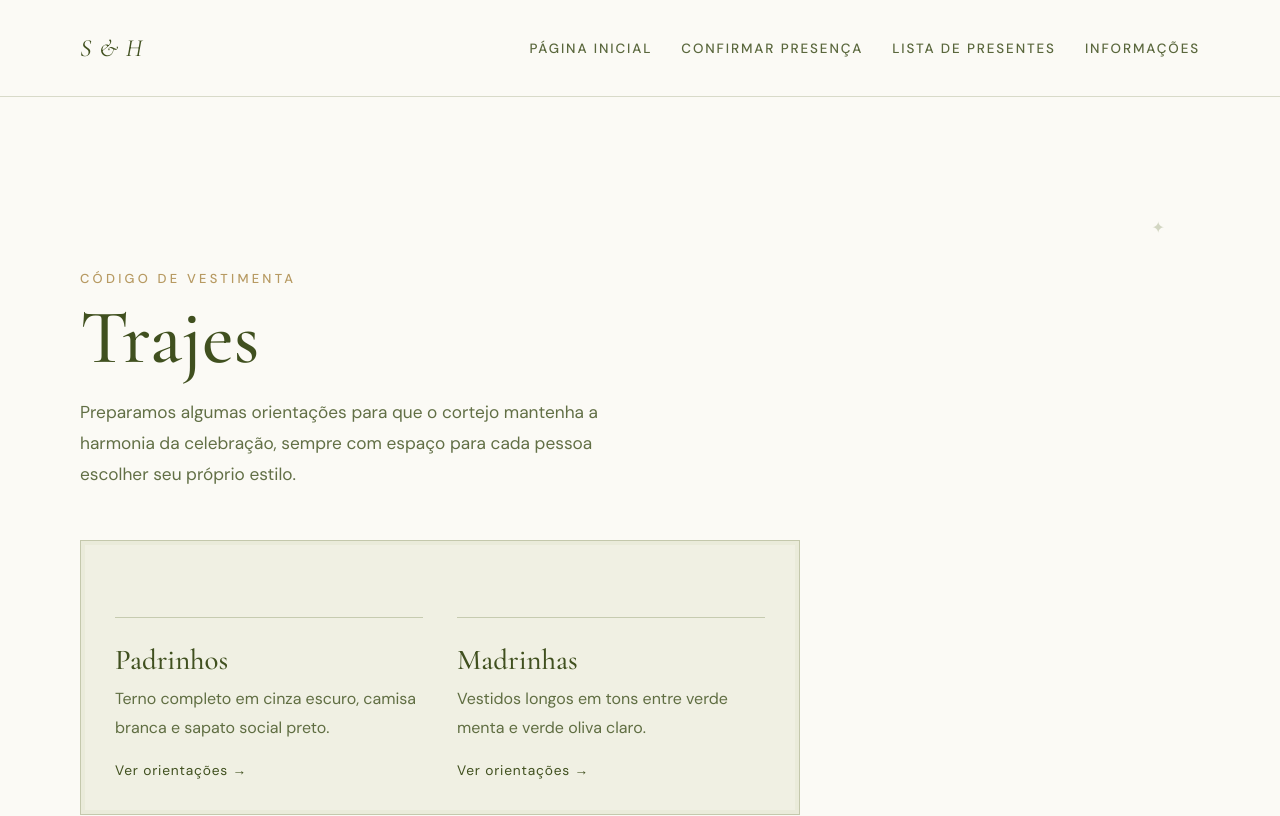
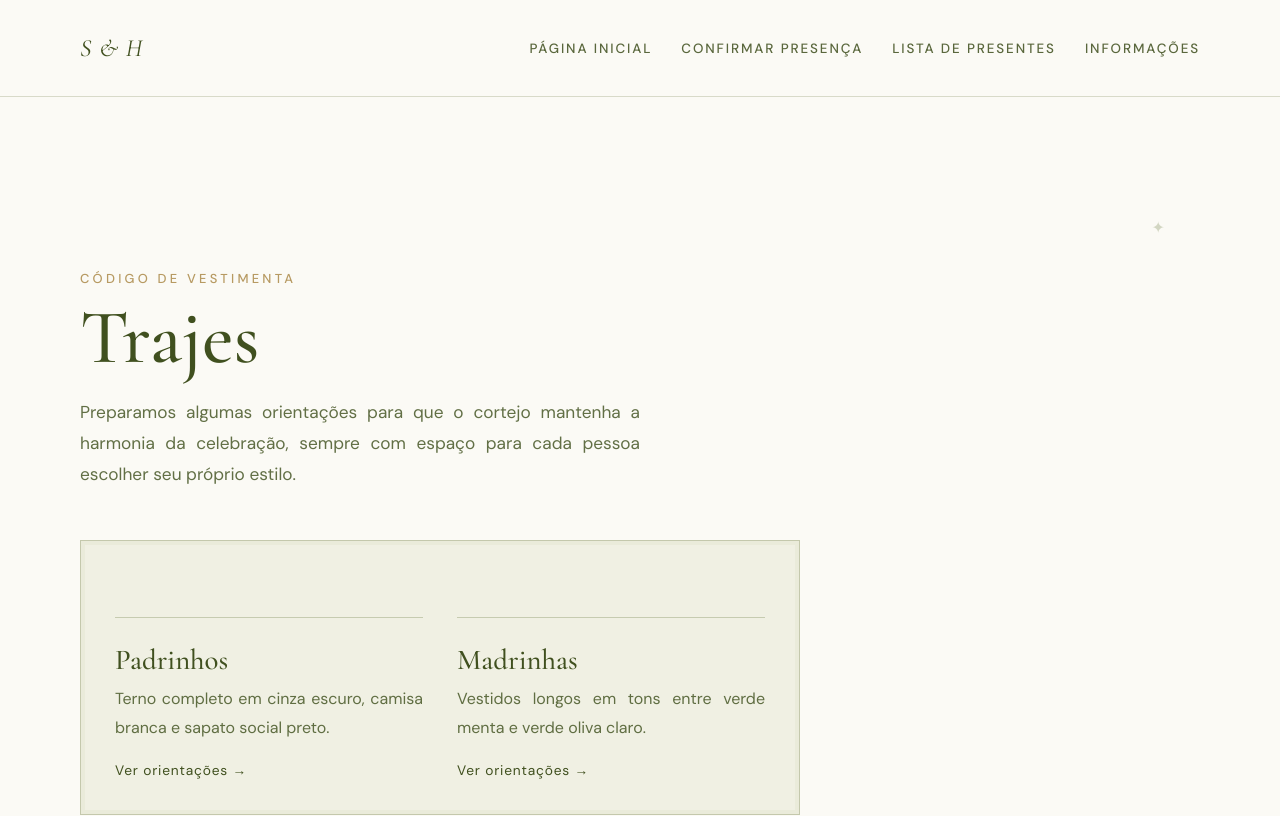
Before and after one commit to sarahhprog/sitecasamento, a React (Vite) app in the folder casamento/: page /trajes in a window 1280 px wide. Shown: the top 816 px of the page. Built offline with nearby package versions, Linux system fonts and the light colour scheme.

Commit message:
Atualiza layout e informações do site

```diff
--- a/casamento/src/App.css
+++ b/casamento/src/App.css
@@ -33,8 +33,8 @@
 .menu-button { display: none; border: 0; background: none; color: inherit; font-size: 1.4rem; cursor: pointer; }
 
 .hero { position: relative; overflow: hidden; color: var(--ivory); background: var(--forest); }
-.hero-photo { height: 27.5vh; min-height: 206px; max-height: 350px; background: linear-gradient(180deg, rgba(92,107,45,.12), rgba(63,73,29,.38)), url('https://images.unsplash.com/photo-1519741497674-611481863552?auto=format&fit=crop&w=2000&q=85') center/cover; }
-.hero-info { position: relative; min-height: calc(420px + 6.5vh); display: flex; align-items: center; background: var(--forest); }
+.hero-photo { height: 31.625vh; min-height: 206px; max-height: 350px; background: linear-gradient(180deg, rgba(92,107,45,.12), rgba(63,73,29,.38)), url('https://images.unsplash.com/photo-1519741497674-611481863552?auto=format&fit=crop&w=2000&q=85') center/cover; }
+.hero-info { position: relative; min-height: calc(357px + 5.525vh); display: flex; align-items: center; background: var(--forest); }
 .hero-info::before { content: ''; position: absolute; inset: 42px 36px; z-index: 0; background: var(--home-paper); border: 1px solid var(--forest-text); pointer-events: none; }
 .hero-info::after { content: '✦'; position: absolute; top: 52px; left: 50%; z-index: 2; color: var(--forest-text); font-size: 1.2rem; transform: translateX(-50%); }
 .hero-foliage { position: absolute; inset: 50px 41px; z-index: 1; pointer-events: none; opacity: .72; border: 1px solid rgba(64,80,31,.7); }
@@ -48,9 +48,9 @@
 .hero-divider { width: 1px; height: 18px; background: var(--forest-text); }
 .countdown { display: flex; justify-content: center; gap: 32px; margin-top: 46px; animation-delay: .4s; }
 .count-item { min-width: 58px; text-align: left; }
-.count-item strong { display: block; color: var(--wine-dark); font: 700 calc(2.28rem + 2px) var(--serif); }
-.count-item small { color: var(--wine-dark); font-size: calc(.84rem + 2px); font-weight: 700; letter-spacing: .18em; text-transform: uppercase; }
-.count-placeholder { color: var(--wine-dark); font: italic 700 calc(1.1rem + 2px) var(--serif); }
+.count-item strong { display: block; color: var(--wine-dark); font: 700 2.28rem var(--serif); }
+.count-item small { color: var(--wine-dark); font-size: .84rem; font-weight: 700; letter-spacing: .18em; text-transform: uppercase; }
+.count-placeholder { color: var(--wine-dark); font: italic 700 1.1rem var(--serif); }
 
 .quick-links { position: relative; z-index: 1; padding: 34px 0 74px; background: linear-gradient(to bottom, rgba(120,136,59,0) 0, var(--mint-light) 58px, var(--mint-light) calc(100% - 58px), rgba(120,136,59,0) 100%); }
 .quick-grid { display: grid; grid-template-columns: repeat(3, 1fr); }
@@ -521,6 +521,12 @@
 .site-shell > main > .hero .count-placeholder {
   color: var(--forest-text);
 }
+.site-shell > main > :not(.hero) p,
+.site-shell > main > :not(.hero) li,
+.page-main p,
+.page-main li {
+  text-align: justify;
+}
 
 @media (max-width: 760px) {
   .container { width: min(100% - 36px, 560px); }
@@ -545,7 +551,7 @@
   .countdown { gap: 18px; margin-top: 34px; }
   .countdown { justify-content: center; }
   .count-item { min-width: 44px; }
-  .count-item strong { font-size: calc(1.75rem + 2px); font-weight: 700; }
+  .count-item strong { font-size: 1.75rem; font-weight: 700; }
   .quick-grid { grid-template-columns: 1fr; }
   .quick-card, .quick-card:first-child { padding: 25px 26px; border-right: 0; border-bottom: 1px solid var(--line); }
   .quick-card:last-child { border-bottom: 0; }
--- a/casamento/src/pages/Informacoes.jsx
+++ b/casamento/src/pages/Informacoes.jsx
@@ -3,6 +3,6 @@ import LocationSection from '../components/LocationSection'
 import { weddingData } from '../data/weddingData'
 import { Link } from 'react-router-dom'
 function Informacoes() {
-  return <PageLayout eyebrow="Planeje sua chegada" title="Informações"><p className="page-intro">Tudo para celebrar conosco: o casamento acontece às {weddingData.timeLabel}, no dia {weddingData.dateLabel.replaceAll('.', '/')}, em {weddingData.venue}.</p><LocationSection /><section className="page-card attire-section"><span className="eyebrow">Código de vestimenta</span><h2>Traje dos convidados</h2><p>Sugerimos o <strong>traje passeio completo</strong>, com roupas sociais e elegantes para a ocasião.</p><p>Para os homens, sugerimos <strong>terno, costume ou outras combinações de roupa social</strong>.</p><p>Para as mulheres, sugerimos <strong>vestidos de festa, vestidos longos ou midi e outras composições sociais elegantes</strong>.</p><div className="attire-note"><h3>Cores</h3><p>Não há uma paleta de cores definida para os convidados. Fiquem à vontade para escolher as cores que preferirem.</p><p>Pedimos apenas que o <strong>branco e os tons muito próximos ao branco sejam reservados à noiva</strong>. 🤍</p></div><div className="attire-cortege"><p>Para quem faz parte do nosso cortejo, preparamos orientações específicas:</p><div className="attire-links"><Link className="button" to="/trajes/padrinhos">Sou Padrinho →</Link><Link className="button button-muted" to="/trajes/madrinhas">Sou Madrinha →</Link></div></div></section></PageLayout>
+  return <PageLayout eyebrow="Planeje sua chegada" title="Informações"><p className="page-intro">Tudo para celebrar conosco: o casamento acontece às {weddingData.timeLabel}, dia {weddingData.dateLabel.replaceAll('.', '/')}, no {weddingData.venue}.</p><LocationSection /><section className="page-card attire-section"><span className="eyebrow">Código de vestimenta</span><h2>Traje dos convidados</h2><p>Sugerimos o <strong>traje passeio completo</strong>, com roupas sociais e elegantes para a ocasião.</p><p>Para os homens, sugerimos <strong>terno, costume ou outras combinações de roupa social</strong>.</p><p>Para as mulheres, sugerimos <strong>vestidos de festa, vestidos longos ou midi e outras composições sociais elegantes</strong>.</p><div className="attire-note"><h3>Cores</h3><p>Não há uma paleta de cores definida para os convidados. Fiquem à vontade para escolher as cores que preferirem.</p><p>Pedimos apenas que o <strong>branco e os tons muito próximos ao branco sejam reservados à noiva</strong>. 🤍</p></div><div className="attire-cortege"><p>Para quem faz parte do nosso cortejo, preparamos orientações específicas:</p><div className="attire-links"><Link className="button" to="/trajes/padrinhos">Sou Padrinho →</Link><Link className="button button-muted" to="/trajes/madrinhas">Sou Madrinha →</Link></div></div></section></PageLayout>
 }
 export default Informacoes
```
